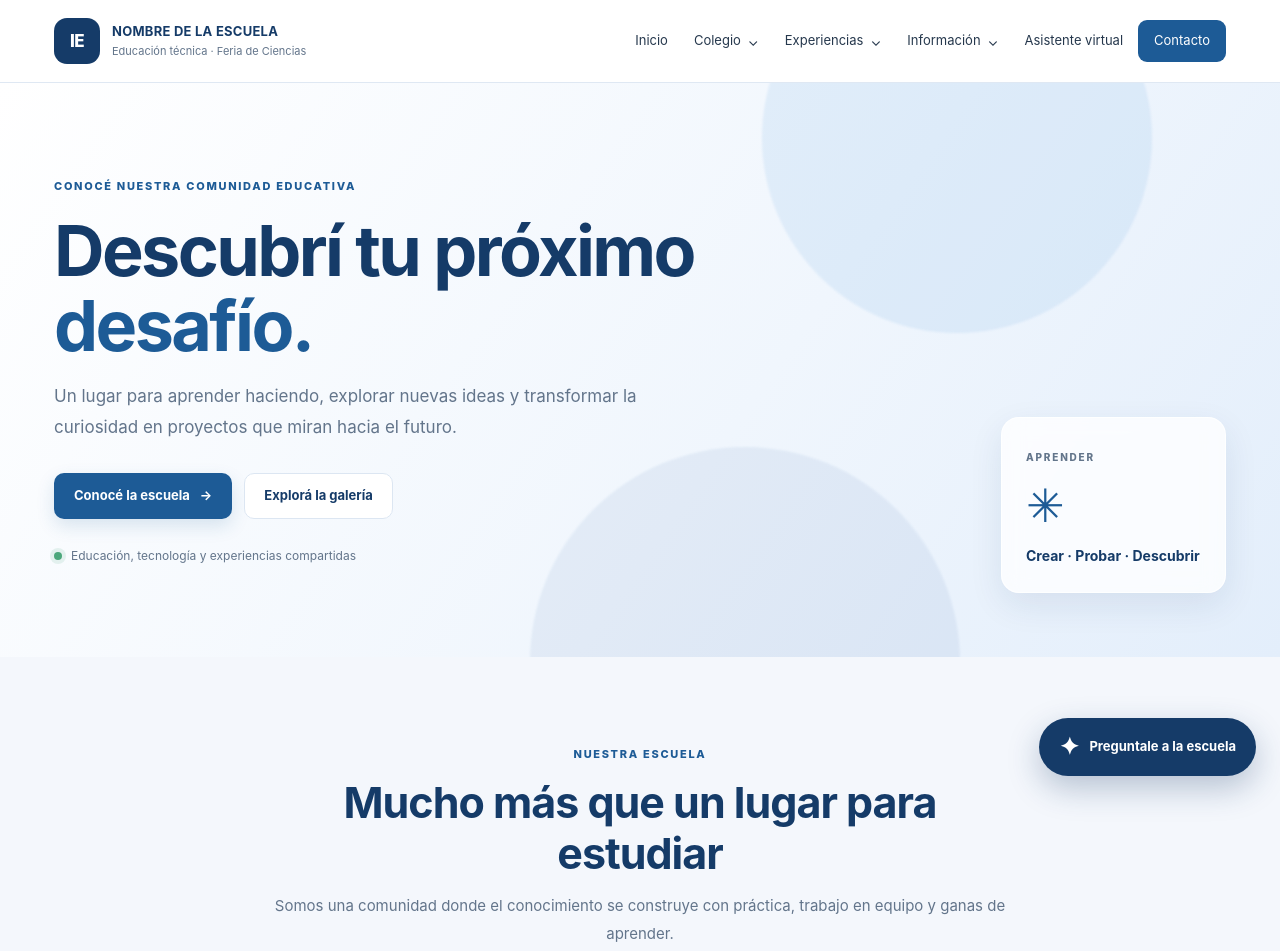
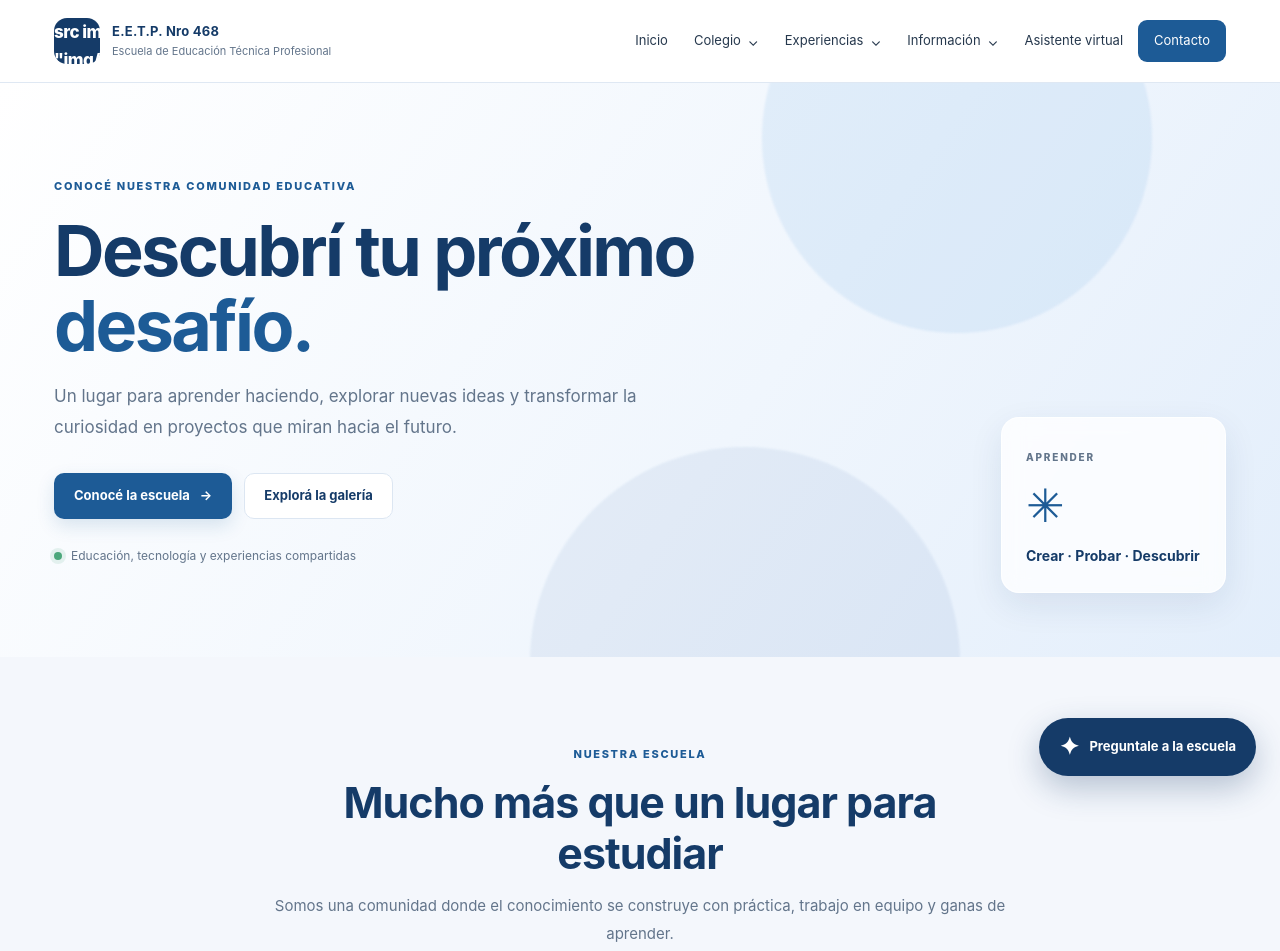
Before and after one commit to eetp-468/escuela-interactiva, a website: page index.html in a window 1280 px wide. Shown: the top 951 px of the page. Drawn offline with Linux system fonts and the light colour scheme.

Commit message:
Update index.html

```diff
--- a/index.html
+++ b/index.html
@@ -4,7 +4,7 @@
   <meta charset="UTF-8">
   <meta name="viewport" content="width=device-width, initial-scale=1.0">
   <meta name="description" content="Conocé nuestra escuela técnica, sus talleres, proyectos y comunidad educativa.">
-  <title>Nuestra Escuela | Feria de Ciencias</title>
+  <title>Nuestra Escuela</title>
   <link rel="stylesheet" href="style.css">
   <link rel="stylesheet" href="chatbot.css">
   <script src="https://cdn.jsdelivr.net/npm/@mediapipe/selfie_segmentation@0.1.1675465747/selfie_segmentation.js" defer crossorigin="anonymous"></script>
@@ -15,10 +15,10 @@
   <header class="site-header">
     <div class="header-inner">
       <a class="brand" href="#inicio" aria-label="Ir al inicio">
-        <span class="brand-mark">IE</span>
+        <span class="brand-mark">src img = "img/logo.jfif</span>
         <span class="brand-copy">
-          <strong>NOMBRE DE LA ESCUELA</strong>
-          <small>Educación técnica · Feria de Ciencias</small>
+          <strong>E.E.T.P. Nro 468</strong>
+          <small>Escuela de Educación Técnica Profesional</small>
         </span>
       </a>
 
```
